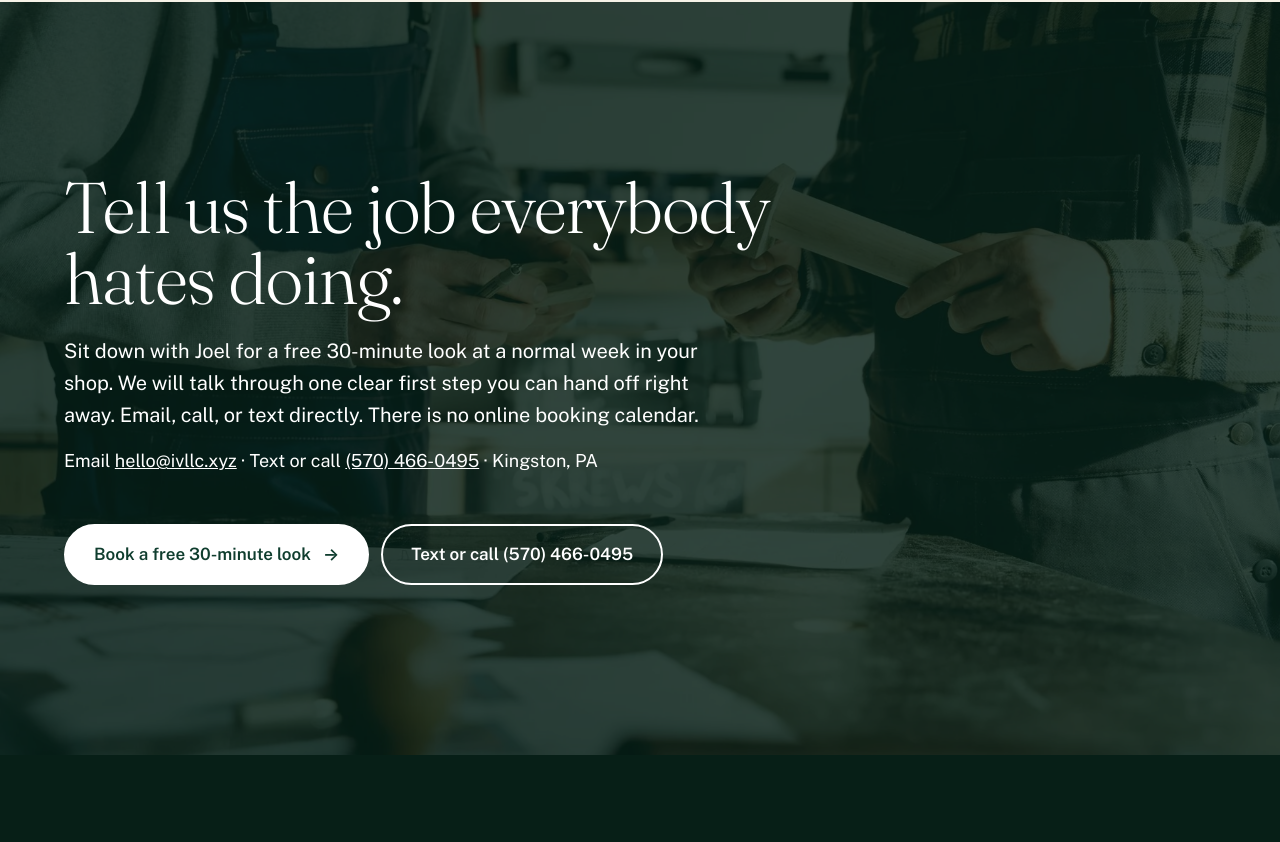
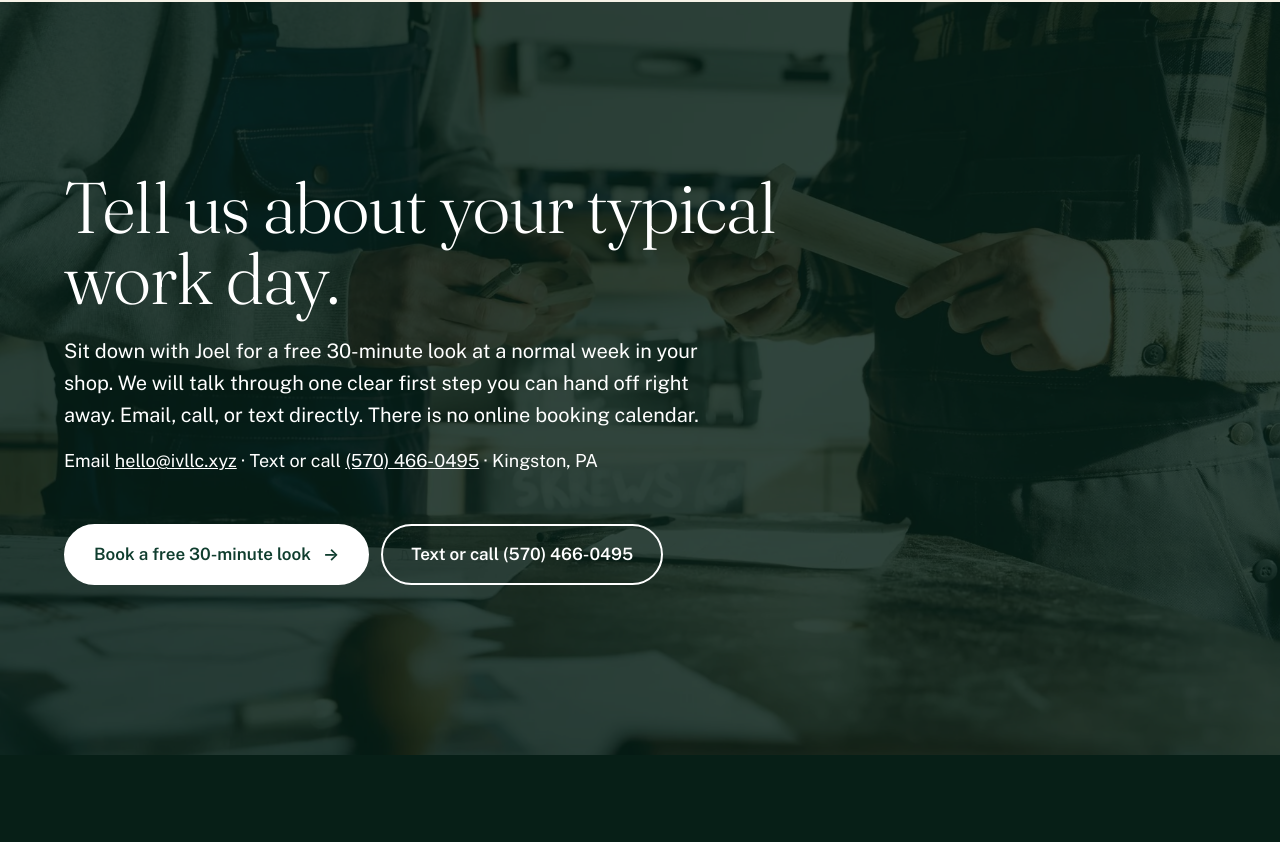
Before and after one commit to Cream-ai/ivllc-site, a plain HTML site: page front-office/index.html in a window 1280 px wide. Shown: the part 3721-4563 px from the top of the page. Drawn offline with Linux system fonts and the light colour scheme.

Commit message:
Rename the contact heading on the Front Office page.
Use "Tell us about your typical work day." in place of the old line.

Co-authored-by: Cream-ai <Cream-ai@users.noreply.github.com>

```diff
--- a/front-office/index.html
+++ b/front-office/index.html
@@ -110,7 +110,7 @@
 <section class="cta" aria-labelledby="cta-title">
   <div class="wrap">
     <div>
-      <h2 id="cta-title">Tell us the job everybody hates doing.</h2>
+      <h2 id="cta-title">Tell us about your typical work day.</h2>
       <p>Sit down with Joel for a free 30-minute look at a normal week in your shop. We will talk through one clear first step you can hand off right away. Email, call, or text directly. There is no online booking calendar.</p>
       <p class="contact-line">Email <a href="mailto:hello@ivllc.xyz">hello@ivllc.xyz</a> · Text or call <a href="sms:+15704660495">(570) 466-0495</a> · Kingston, PA</p>
     </div>
```
